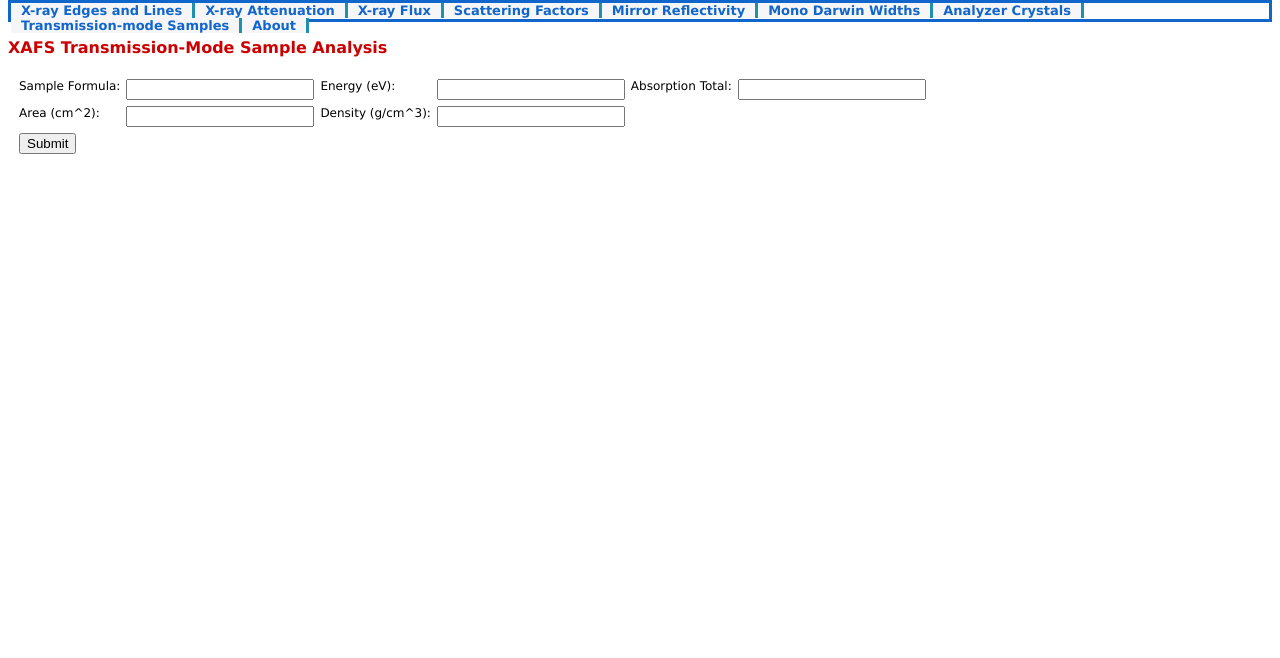
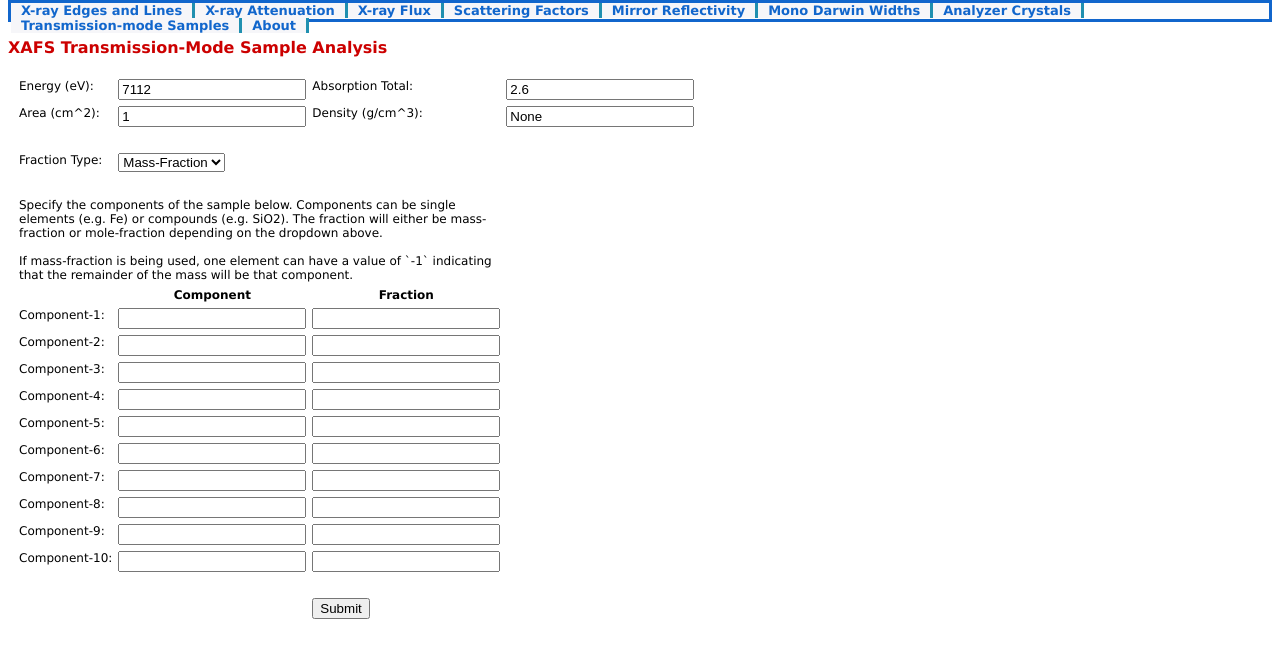
Before and after one commit to xraypy/xrayweb, a Flask app: template xrayweb/templates/transmission_sample.html in a window 1280 px wide. Shown: the part 39-697 px from the top of the page. Run offline with Flask 2, Linux system fonts and the light colour scheme; the template is opened without the code that fills it, so the values that code supplies are empty; parts of the project's set-up code (start-up, migrations or seed data) failed here and were passed over.

Commit message:
Finally working

```diff
--- a/xrayweb/templates/transmission_sample.html
+++ b/xrayweb/templates/transmission_sample.html
@@ -16,35 +16,67 @@
         <table cellpadding=2 border=0>
 
             <tr>
-                <td><label for="sample">Sample Formula:</label></td>
-                <td>
-                    <input style="width: 180px;" type="text" id="sample"
-                    name="sample" value="{{ request.form['sample'] }}">
-                </td>
                 <td><label for="energy">Energy (eV):</label></td>
                 <td>
                     <input style="width: 180px;" type="text" id="energy"
-                    name="energy" value="{{ request.form['energy'] }}">
+                    name="energy" value="{{ request.form['energy'] if request.form['energy'] else 7112 }}">
                 </td>
                 <td><label for="absorp_total">Absorption Total:</label></td>
                 <td>
                     <input style="width: 180px;" type="text" id="absorp_total"
-                    name="absorp_total" value="{{ request.form['absorp_total'] }}">
+                    name="absorp_total" value="{{ request.form['absorp_total'] if request.form['absorp_total'] else 2.6 }}">
                 </td>
             </tr>
             <tr>
                 <td><label for="area">Area (cm^2):</label></td>
                 <td>
                     <input style="width: 180px;" type="text" id="area"
-                    name="area" value="{{ request.form['area'] }}">
+                    name="area" value="{{ request.form['area'] if request.form['area'] else 1 }}">
                 </td>
                 <td><label for="density">Density (g/cm^3):</label></td>
                 <td>
                     <input style="width: 180px;" type="text" id="density"
-                    name="density" value="{{ request.form['density'] }}">
+                    name="density" value="{{ request.form['density'] if request.form['density'] else None }}">
                 </td>
             </tr>
+            <tr><td><br></td></tr>
             <tr>
+                <td><label for="frac_type">Fraction Type:</label></td>
+                <td>
+                    <select name='frac_type' id='frac_type'>
+                        <option value="mass" {% if request.form['frac_type'] == 'mass'%}selected{% endif %}>Mass-Fraction</option>
+                        <option value="molar" {% if request.form['frac_type'] == 'molar'%}selected{% endif %}>Mole-Fraction</option>
+                    </select>
+                </td>
+            </tr>
+            <tr><td><br></td></tr>
+            <tr>
+                <td style="width: 400px" colspan="3">Specify the components of the sample below. Components can be single elements (e.g. Fe) or compounds (e.g. SiO2).
+                    The fraction will either be mass-fraction or mole-fraction depending on the dropdown above. <br><br>
+                    If mass-fraction is being used, one element can have a value of `-1` indicating that the remainder of the mass will be that component.</td>
+            </tr>
+            <tr>
+                <th></th>
+                <th>Component</th>
+                <th>Fraction</th>
+            </tr>
+            {% for i in range(1, 11) %}
+            <tr>
+                <td><label for="component{{i}}-name">Component-{{i}}:</label></td>
+                <td>
+                    <input style="width: 180px;" type="text" id="component{{i}}-name"
+                    name="component{{i}}-name" value="{{ request.form['component{}-name'.format(i)] }}">
+                </td>
+                <td>
+                    <input style="width: 180px;" type="text" id="component{{i}}-frac"
+                    name="component{{i}}-frac" value="{{ request.form['component{}-frac'.format(i)] }}">
+                </td>
+            </tr>
+            {% endfor %}
+            <tr><td><br></td></tr>
+            <tr>
+                <td></td>
+                <td></td>
                 <td><input type="submit" value="Submit"></td>
             </tr>
 
--- a/xrayweb/webapp.py
+++ b/xrayweb/webapp.py
@@ -3,6 +3,7 @@ import os
 import time
 import json
 from collections import OrderedDict
+from typing import Type
 import numpy as np
 import scipy.constants as consts
 
@@ -1096,16 +1097,30 @@ show_analyzers({energy:s}, theta_min={theta1:s}, theta_max= {theta2:s})
 @app.route('/transmission_sample/', methods=['GET', 'POST'])
 @app.route('/transmission_sample/<sample>/<energy>/<absorp_total>/<area>/<density>/', methods=['GET', 'POST'])
 def transmission_sample(sample=None, energy=None, absorp_total=None, area=None, density=None):
+    result = None
+
     if request.method == 'POST':
-        sample = request.form.get('sample')
+        sample = {}
+        for i in range(1, 11):
+            name = request.form.get(f'component{i}-name')
+            if name:
+                try:
+                    val = float(request.form.get(f'component{i}-frac'))
+                except ValueError:
+                    val = -1
+                sample[name] = val
         energy = float(request.form.get('energy'))
         absorp_total = float(request.form.get('absorp_total'))
         area = float(request.form.get('area'))
-        density = float(request.form.get('density'))
-
-    result = xraydb.transmission_sample(sample=sample, energy=energy, absorp_total=absorp_total, area=area, density=density)
-    import pandas as pd
-    df = pd.DataFrame([result])
-    result = df.to_html()
+        if request.form.get('density'):
+            if request.form.get('density') == 'None':
+                density = None
+            else:
+                density = float(request.form.get('density'))
+        frac_type = request.form.get('frac_type')
+        result = xraydb.transmission_sample(sample=sample, energy=energy, absorp_total=absorp_total, area=area, density=density, frac_type=frac_type)
+        import pandas as pd
+        df = pd.DataFrame([result])
+        result = df.T.to_html(header=False)
     return render_template('transmission_sample.html', materials_dict=materials_dict,
                            result=result)
```
